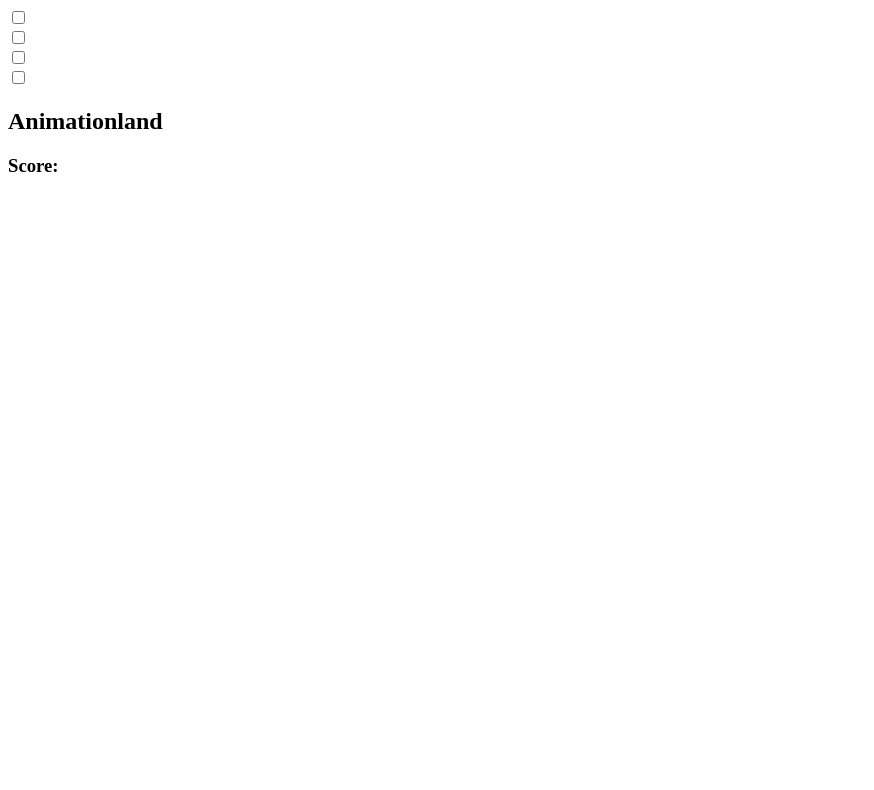
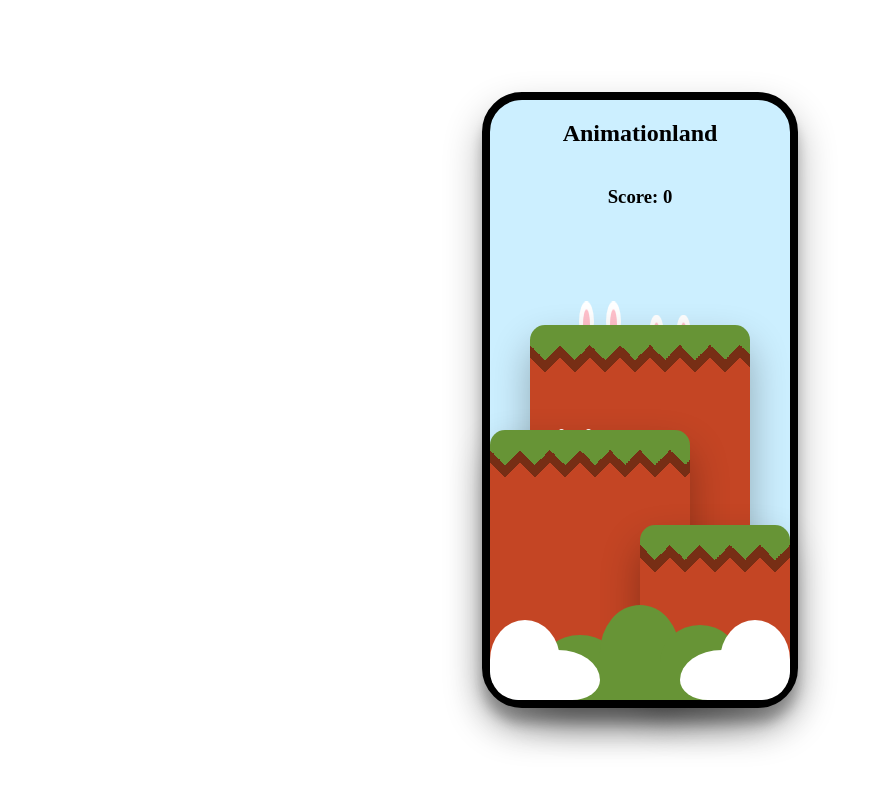
Before and after one commit to PabloTachella/animationland-pure-css, a plain HTML site: page index.html in a window 1280 px wide. Shown: the whole page, without its empty margins (0-874 px from the left). Drawn offline with Linux system fonts and the light colour scheme; the site is published under a folder, as on GitHub Pages, so addresses that start at the root find nothing.

Commit message:
Correccion de ruta del archivo de estilos

```diff
--- a/index.css
+++ b/index.css
@@ -34,9 +34,8 @@ body {
 	cursor: pointer;
 	position: absolute;
 	height: 40px;
-	top: 10px;
 	width: 60px;
-	z-index: 2;
+	z-index: 4;
 }
 .check:checked {
 	counter-increment: game;
--- a/index.html
+++ b/index.html
@@ -5,7 +5,7 @@
 	<meta charset="UTF-8">
 	<meta http-equiv="X-UA-Compatible" content="IE=edge">
 	<meta name="viewport" content="width=device-width, initial-scale=1.0">
-	<link rel="stylesheet" href="/index.css">
+	<link rel="stylesheet" href="./index.css">
 	<title>Animationland</title>
 </head>
 
```
